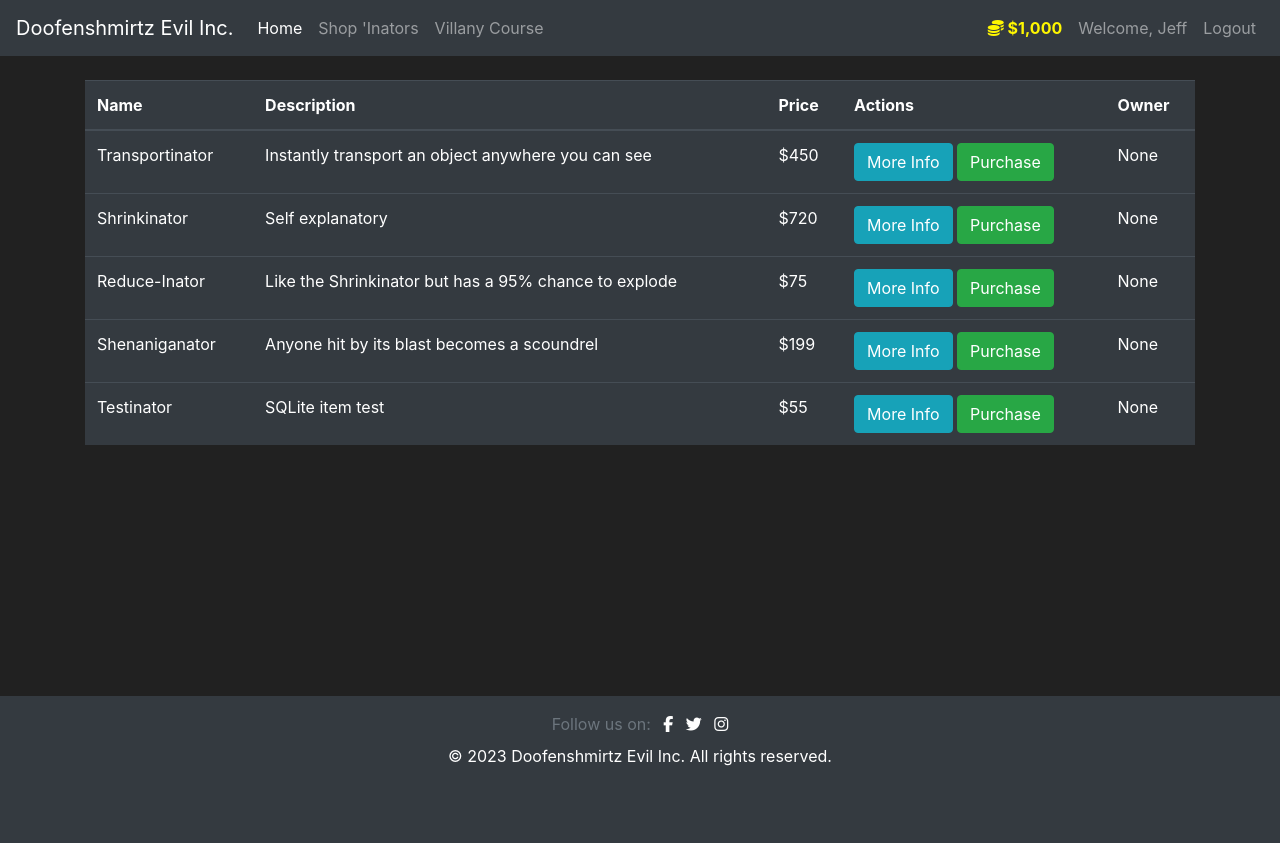
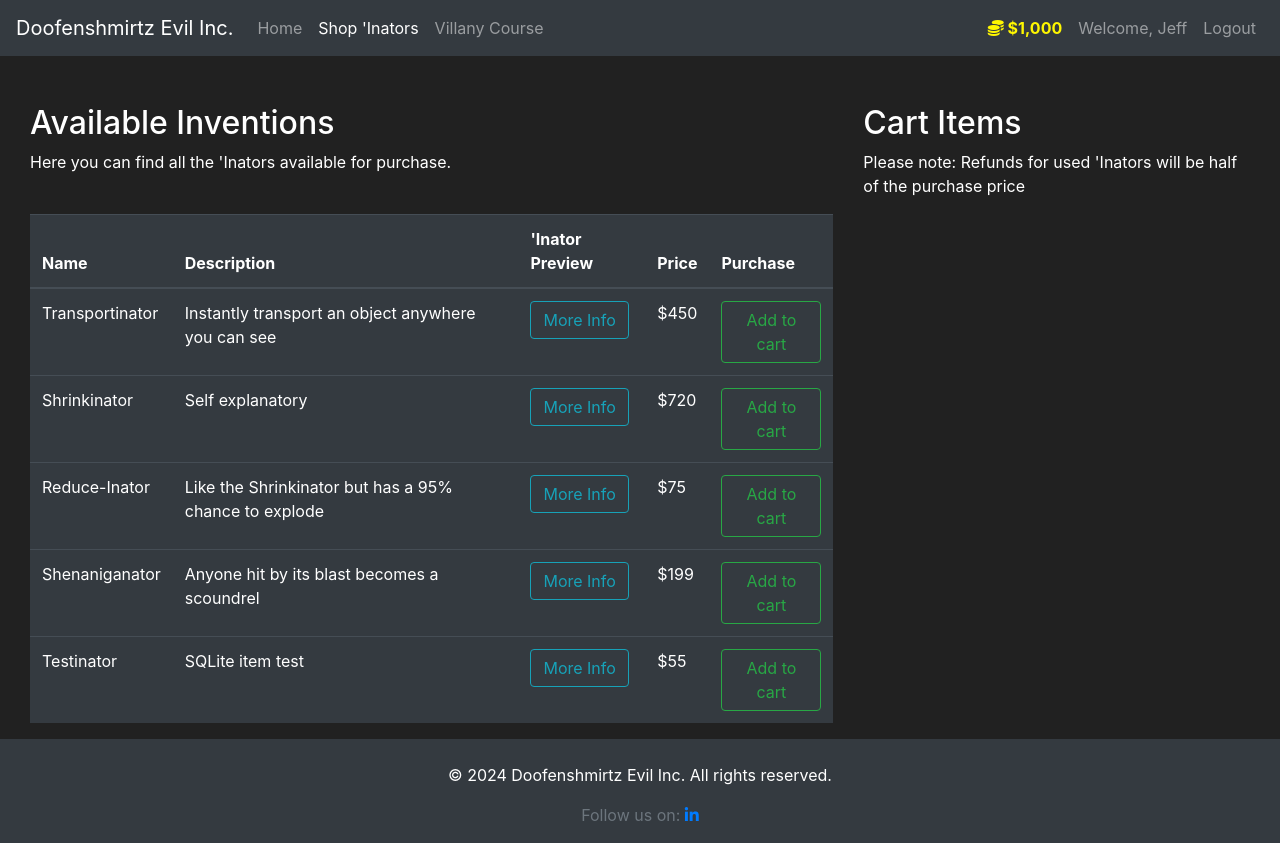
Before and after one commit to DanielSioldea/FlaskWebsite, a Flask app: page /shop in a window 1280 px wide. Before the commit the page ends 766 px from the top, so only its background shows below. Run offline with Flask 3, Linux system fonts and the light colour scheme; a user stored in the database is signed in; some libraries are stand-ins or nearby versions.

Commit message:
Added cart and return functionality, with dynamic images for products. Cart returns give back half the original price of the product. Added blog content to Villany Course tab. Added feature to highlight correct tab in nav bar based on the current page.

```diff
--- a/market/forms.py
+++ b/market/forms.py
@@ -25,3 +25,9 @@
     username = StringField(label='User Name', validators=[DataRequired()])
     password = PasswordField(label='Password', validators=[DataRequired()])
     submit = SubmitField(label='Enter')
+
+class AddToCart(FlaskForm):
+    submit = SubmitField(label='Add to Cart')
+
+class ReturnItemForm(FlaskForm):
+    submit = SubmitField(label="Return 'Inator")
--- a/market/routes.py
+++ b/market/routes.py
@@ -1,22 +1,47 @@
 from market import app
-from flask import render_template, redirect, url_for, flash
+from flask import render_template, redirect, url_for, flash, request
 from market.models import Item, User
-from market.forms import RegisterForm, LoginForm
+from market.forms import RegisterForm, LoginForm, AddToCart, ReturnItemForm
 from market import db
-from flask_login import login_user, logout_user, login_required
+from flask_login import login_user, logout_user, login_required, current_user
 
 @app.route('/')
 @app.route('/home')
 def homePage():
     return render_template('home.html')
 
-
-@app.route('/shop')
+@app.route('/shop', methods=['GET', 'POST'])
 @login_required
 def shopPage():
-    items = Item.query.all()
-    print(items)
-    return render_template('shop.html', items=items)
+    add_to_cart_form = AddToCart()
+    return_form = ReturnItemForm()
+    if request.method == 'POST':
+        # Add to cart logic
+        cart_item = request.form.get('cart_item')
+        item_to_add = Item.query.filter_by(name=cart_item).first()
+
+        if item_to_add:
+            if current_user.can_purchase(item_to_add):
+                flash(f'{item_to_add.name} added to your cart!', category='success')
+                item_to_add.buy(current_user)
+            else:
+                flash(f"Unfortunately, you don't have enough funds to purchase the {item_to_add.name}!", category='danger')
+        # Return/remove from cart logic
+        item_to_remove = request.form.get('returned_item')
+        item_to_return = Item.query.filter_by(name=item_to_remove).first()
+
+        if item_to_return:
+            if current_user.can_sell(item_to_return):
+                flash(f'{item_to_return.name} has been returned and you have been refunded ${ item_to_return.price // 2 }!', category='info')
+                item_to_return.sell(current_user)
+            else:
+                flash(f"You can't return an item you don't own! You might be more evil than I thought!", category='danger')
+        return redirect(url_for('shopPage'))
+
+    if request.method == 'GET':
+        items = Item.query.filter_by(owner=None)
+        in_cart = Item.query.filter_by(owner=current_user.id)
+        return render_template('shop.html', items=items, add_to_cart_form=add_to_cart_form, in_cart=in_cart, return_form=return_form)
 
 
 @app.route('/villanyCourse')
@@ -55,7 +80,7 @@
         attempted_user = User.query.filter_by(username=form.username.data).first()
         if attempted_user and attempted_user.check_password_correction(attempted_password=form.password.data):
             login_user(attempted_user)
-            flash(f'Welcom back {attempted_user.username}! Browse some gizmos for some neerdowelling', category='success')
+            flash(f'Welcome back {attempted_user.username}! Browse some gizmos for some neerdowelling', category='success')
             return redirect(url_for('shopPage'))
         else:
             flash('Invalid credentials! Please try again', category='danger')
--- a/market/templates/base.html
+++ b/market/templates/base.html
@@ -8,11 +8,7 @@
     <!-- Bootstrap CSS -->
     <link rel="stylesheet" href="https://cdn.jsdelivr.net/npm/bootstrap@4.5.3/dist/css/bootstrap.min.css"
         integrity="sha384-TX8t27EcRE3e/ihU7zmQxVncDAy5uIKz4rEkgIXeMed4M0jlfIDPvg6uqKI2xXr2" crossorigin="anonymous">
-    <title>
-        {% block title %}
-
-        {% endblock %}
-    </title>
+    <title>{% block title %}Doofenshmirtz Evil Inc.{% endblock %}</title>
     <style>
         body {
             background-color: #212121;
@@ -24,14 +20,16 @@
 
         .custom-rounded {
             border-radius: 30px;
-            /* Increase this value for more rounding */
         }
 
-        .custom-form-width {
-            max-width: 600px;
-            /* Set a maximum width for the form */
-            width: 100%;
-            /* Ensure it takes the full width of the column */
+        .custom-container {
+            padding-left: 20;
+            padding-right: 20;
+        }
+
+        .table-container {
+            padding-left: -15;
+            padding-right: -15;
         }
 
         .content-wrapper {
@@ -40,6 +38,15 @@
 
         .footer {
             flex-shrink: 0;
+        }
+
+        .flash-message {
+            margin: 0 auto;
+            width: fit-content;
+        }
+
+        .no-border {
+            border: none !important;
         }
     </style>
 </head>
@@ -52,14 +59,14 @@
         </button>
         <div class="collapse navbar-collapse" id="navbarNav">
             <ul class="navbar-nav mr-auto">
-                <li class="nav-item active">
+                <li class="nav-item {% if request.endpoint == 'homePage' %}active{% endif %}">
                     <a class="nav-link" href="{{ url_for('homePage') }}">Home <span class="sr-only">(current)</span></a>
                 </li>
                 {% if current_user.is_authenticated %}
-                <li class="nav-item">
+                <li class="nav-item {% if request.endpoint == 'shopPage' %}active{% endif %}">
                     <a class="nav-link" href="{{ url_for('shopPage') }}">Shop 'Inators</a>
                 </li>
-                <li class="nav-item">
+                <li class="nav-item {% if request.endpoint == 'villanyCourse' %}active{% endif %}">
                     <a class="nav-link" href="{{ url_for('villanyCourse') }}">Villany Course</a>
                 </li>
                 {% endif %}
@@ -75,50 +82,48 @@
                 <li class="nav-item">
                     <a class="nav-link">Welcome, {{ current_user.username }}</a>
                 </li>
-                <li class="nav-item">
+                <li class="nav-item ">
                     <a class="nav-link" href="{{ url_for('logoutPage') }}">Logout</a>
                 </li>
             </ul>
             {% else %}
             <ul class="navbar-nav">
-                <li class="nav-item">
+                <li class="nav-item {% if request.endpoint == 'loginPage' %}active{% endif %}">
                     <a class="nav-link" href="{{ url_for('loginPage') }}">Login</a>
                 </li>
-                <li class="nav-item">
+                <li class="nav-item {% if request.endpoint == 'registerPage' %}active{% endif %}">
                     <a class="nav-link" href="{{ url_for('registerPage') }}">Join Us</a>
                 </li>
             </ul>
             {% endif %}
-
         </div>
     </nav>
 
     {% with messages = get_flashed_messages(with_categories=true) %}
     {% if messages %}
+    <div class="flash-messages">
         {% for category, message in messages %}
-    <div class="alert alert-{{ category }}">
+        <div class="alert alert-{{ category }} text-center">
             <button type="button" class="m1-2 mb-1 close" data-dismiss="alert" aria-label="Close">
                 <span aria-hidden="true">&times;</span>
             </button>
             {{ message|safe }}
         </div>
         {% endfor %}
+    </div>
     {% endif %}
     {% endwith %}
-    <div class="container mt-4">
-        {% block content %}
 
-        {% endblock %}
+    <div class="container-fluid mt-4 content-wrapper custom-container">
+        {% block content %}{% endblock %}
     </div>
-    <!-- Future Content here -->
 
+    <link rel="stylesheet" href="https://cdnjs.cloudflare.com/ajax/libs/font-awesome/4.7.0/css/font-awesome.min.css">
     <footer class="footer mt-auto py-3 bg-dark text-white text-center">
         <div class="container">
+            <p class="mt-2">&copy; 2024 Doofenshmirtz Evil Inc. All rights reserved.</p>
             <span class="text-muted">Follow us on:</span>
-            <a href="#" class="text-white ml-2"><i class="fab fa-facebook-f"></i></a>
-            <a href="#" class="text-white ml-2"><i class="fab fa-twitter"></i></a>
-            <a href="#" class="text-white ml-2"><i class="fab fa-instagram"></i></a>
-            <p class="mt-2">&copy; 2023 Doofenshmirtz Evil Inc. All rights reserved.</p>
+            <a href="https://www.linkedin.com/in/danielsioldea/" class="fa fa-linkedin" target="_blank"></a>
         </div>
     </footer>
 
@@ -135,24 +140,5 @@
         integrity="sha384-B4gt1jrGC7Jh4AgTPSdUtOBvfO8shuf57BaghqFfPlYxofvL8/KUEfYiJOMMV+rV"
         crossorigin="anonymous"></script>
 </body>
-<style>
-    body {
-        background-color: #212121;
-        color: white
-    }
-</style>
-<style>
-    .custom-rounded {
-        border-radius: 30px;
-        /* Increase this value for more rounding */
-    }
-</style>
-<style>
-    .custom-form-width {
-        max-width: 600px;
-        width: 100%;
-        /* Set a maximum width for the form */
-    }
-</style>
 
 </html>
--- /dev/null
+++ b/market/templates/includes/items_modals.html
@@ -0,0 +1,83 @@
+<style>
+    .modal-body {
+        text-align: justify;
+    }
+
+    .modal-content {
+        background-color: #212121;
+    }
+
+    .close {
+        color: red;
+    }
+
+    .close:hover {
+        color: darkred;
+    }
+</style>
+
+<!-- More Info -->
+<div class="modal fade" id="Modal-MoreInfo-{{ item.id }}" tabindex="-1" aria-labelledby="exampleModalLabel"
+    aria-hidden="true">
+    <div class="modal-dialog">
+        <div class="modal-content">
+            <div class="modal-header no-border">
+                <h5 class="modal-title" id="ModalLabel">
+                    <!-- -->
+                    {{ item.name }} Information
+                </h5>
+                <button type="button" class="close" data-dismiss="modal" aria-label="Close">
+                    <span aria-hidden="true">&times;</span>
+                </button>
+            </div>
+            <div class="modal-body no-border">
+                {% if item.image %}
+                <img src="{{ url_for('static', filename='images/' + item.image) }}" class="img-fluid"
+                    alt="{{ item.name }}">
+                <br>
+                <br>
+                {% else %}
+                <p>No image available for this item.</p>
+                {% endif %}
+                <!-- Here goes the text/paragraph -->
+                {{ item.long_description }}
+            </div>
+            <div class="modal-footer no-border">
+                <button type="button" class="btn btn-secondary" data-dismiss="modal">Close
+                </button>
+            </div>
+        </div>
+    </div>
+</div>
+
+<!-- Add to cart -->
+<div class="modal fade" id="Modal-AddToCart-{{ item.id }}" tabindex="-1" aria-labelledby="exampleModalLabel"
+    aria-hidden="true">
+    <div class="modal-dialog">
+        <div class="modal-content">
+            <div class="modal-header">
+                <h5 class="modal-title" id="ModalLabel">
+                    <!-- -->
+                    {{ item.name }}
+                </h5>
+                <button type="button" class="close" data-dismiss="modal" aria-label="Close">
+                    <span aria-hidden="true">&times;</span>
+                </button>
+            </div>
+            <div class="modal-body">
+                <!-- Here goes the text/paragraph -->
+                <form method="POST">
+                    {{ add_to_cart_form.hidden_tag() }}
+                    <h4 class="text=center">Add {{ item.name }} to cart?</h4>
+                    <br>
+                    <input id="cart_item" name="cart_item" type="hidden" value="{{ item.name }}">
+                    {{ add_to_cart_form.submit(class="btn btn-outline-success btn-block") }}
+                </form>
+            </div>
+            <div class="modal-footer">
+                <button type="button" class="btn btn-secondary" data-dismiss="modal">Close
+                </button>
+            </div>
+        </div>
+    </div>
+</div>
--- a/market/templates/shop.html
+++ b/market/templates/shop.html
@@ -1,33 +1,71 @@
-{% extends 'base.html' %}
-{% block title %}
-Shop 'Inators
-{% endblock %}
+{% extends 'base.html' %} {% block title %} Shop 'Inators - Doofenshmirtz Evil Inc. {% endblock %}
 
 {% block content %}
-<table class="table table-hover table-dark">
+<div class="container-fluid mt-4 custom-container">
+    <div class="row">
+        <div class="col-8 table-container">
+            <h2>Available Inventions</h2>
+            <p>Here you can find all the 'Inators available for purchase.</p>
+            <br>
+            <table class="table table-hover table-dark w-100">
                 <thead>
                     <tr>
                         <th scope="col">Name</th>
                         <th scope="col">Description</th>
+                        <th scope="col">'Inator Preview</th>
                         <th scope="col">Price</th>
-            <th scope="col">Actions</th>
-            <th scope="col">Owner</th>
+                        <th scope="col">Purchase</th>
                     </tr>
                 </thead>
                 <tbody>
                     {% for item in items %}
+                    {% include 'includes/items_modals.html' %}
                     <tr>
                         <td>{{ item.name }}</td>
                         <td>{{ item.description }}</td>
+                        <td>
+                            <button class="btn btn-outline-info" data-toggle="modal"
+                                data-target="#Modal-MoreInfo-{{ item.id }}">More Info</button>
+                        </td>
                         <td>${{ item.price }}</td>
                         <td>
-                <button class="btn btn-outline btn-info">More Info</button>
-                <button class="btn btn-outline btn-success">Purchase</button>
+                            <button class="btn btn-outline-success" data-toggle="modal"
+                                data-target="#Modal-AddToCart-{{ item.id }}">Add to cart</button>
                         </td>
-            <td>{{ item.owner }}</td>
                     </tr>
                     {% endfor %}
-
                 </tbody>
             </table>
+        </div>
+        <div class="col-4 table-container">
+            <h2>Cart Items</h2>
+            <p>Please note: Refunds for used 'Inators will be half of the purchase price</p>
+            <br>
+            <div class="row">
+                {% for cart_item in in_cart %}
+                {% include 'includes/cart_items_modal.html' %}
+                <div class="col-md-6">
+                    <div style="margin-bottom: 5px" class="card text-center bg-dark">
+                        <div class="card-body">
+                            <h5 class="card-title">{{ cart_item.name }}</h5>
+                            <div class="d-flex justify-content-between">
+                                <button type="button" class="btn btn-outline-info"
+                                    style="margin-bottom: 5px; font-size: 0.9rem;" data-toggle="modal"
+                                    data-target="#Modal-MoreInfo-{{ cart_item.id }}">More
+                                    Info</button>
+                                <button type="button" class="btn btn-outline-danger"
+                                    style="margin-bottom: 5px; font-size: 0.9rem;" data-toggle="modal"
+                                    data-target="#Modal-RemoveFromCart-{{ cart_item.id }}">Remove
+                                    from
+                                    cart</button>
+                            </div>
+                            <p class="card-text"><strong>Additional Text</strong></p>
+                        </div>
+                    </div>
+                </div>
+                {% endfor %}
+            </div>
+        </div>
+    </div>
+</div>
 {% endblock %}
```
Also changed, not shown: market/models.py (+18 -0 lines), market/templates/home.html (+3 -9 lines), market/templates/includes/cart_items_modal.html (added, +67 -0 lines), market/templates/login.html (+3 -16 lines), market/templates/register.html (+16 -21 lines), market/templates/villanyCourse.html (+23 -10 lines), market/instance/shop.db, market/static/images/docpfp.png (added), market/static/images/reduceinator.png (added), market/static/images/shenaniganator.png (added), market/static/images/shrinkinator.png (added), market/static/images/testinator.png (added), market/static/images/transportinator.png (added). Lines whose indentation alone changed are shown as unchanged.
